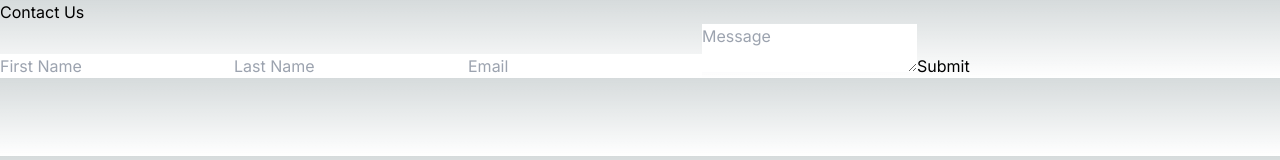
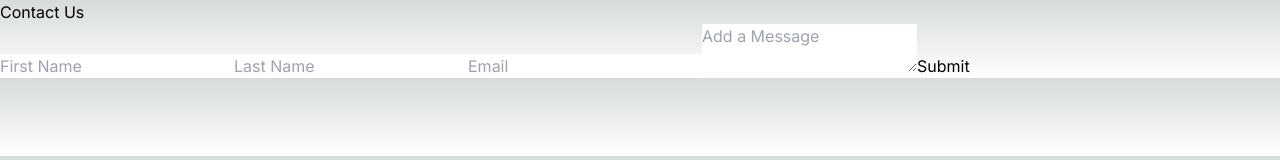
Before and after one commit to tobydelorenzo/bertTest, a Next.js app: page /newform in a window 1280 px wide. Shown: the top 160 px of the page. Built offline with nearby package versions, Linux system fonts and the light colour scheme.

Commit message:
push build

```diff
--- a/app/Components/ContactForm.tsx
+++ b/app/Components/ContactForm.tsx
@@ -64,7 +64,7 @@ const ContactForm = () => {
       />
       <textarea
         name="message"
-        placeholder="Message"
+        placeholder="Add a Message"
         value={formData.message}
         onChange={handleChange}
       ></textarea>
```
